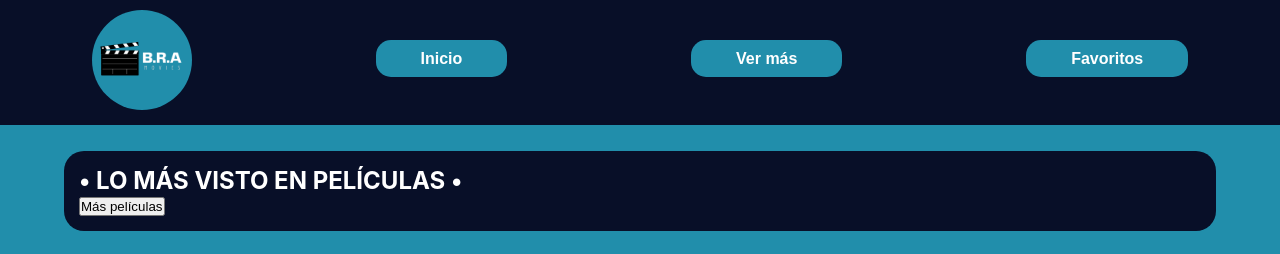
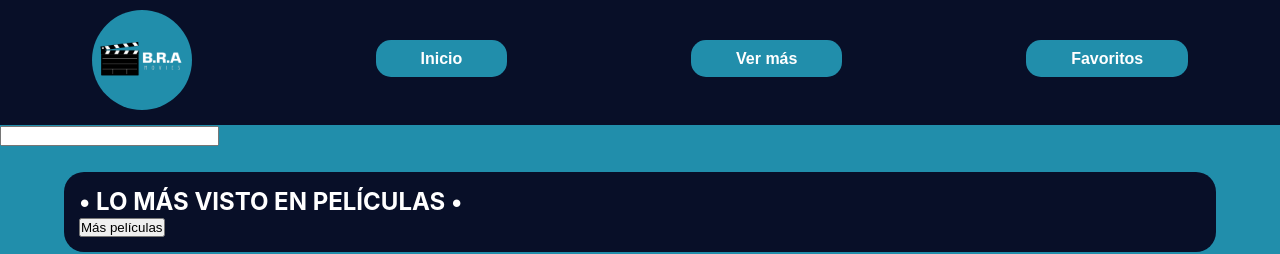
Before and after one commit to RobertoArellanoChoque/Prog3-Proyecto-Integrador, a React (Create React App) app: page /peliculasP in a window 1280 px wide. Shown: the top 254 px of the page. Built offline with nearby package versions, Linux system fonts and the light colour scheme; no server answers.

Commit message:
Primer buscador especifico

```diff
--- a/src/pages/peliculasP/PeliculasP.js
+++ b/src/pages/peliculasP/PeliculasP.js
@@ -1,19 +1,19 @@
-import React , { Component }from "react";
+import React, { Component } from "react";
 import Card from '../../components/card/Card';
-import { Link } from 'react-router-dom';
 
-class PeliculasP extends Component{
+
+class PeliculasP extends Component {
   constructor() {
     super();
     this.state = {
       cargando: true,
       popularesP: [],
       favoritos: [],
-          busqueda:[],
+      busqueda: [],
       filterBy: "",
       mas: ""
     };
-
+    console.log(this.state.busqueda)
   }
   componentDidMount() {
 
@@ -24,31 +24,82 @@ class PeliculasP extends Component{
         console.log(datos)
         return this.setState({
           popularesP: datos.results,
-              cargando:true,
+          cargando: true,
           //   mas: datos.page
         })
       })
-          .catch(err => console.log(err))}
+      .catch(err => console.log(err))
+  }
 
   agregarMas() {
     // Logica para agregar mas personajes
-            const mas = `https://api.themoviedb.org/3/movie/popular?api_key=fcb65972de75954111563f90b05f9fed&language=es&page=${this.state.mas+1}`;
+    const mas = `https://api.themoviedb.org/3/movie/popular?api_key=fcb65972de75954111563f90b05f9fed&language=es&page=${this.state.mas + 1}`;
     fetch(mas)
-              .then( res => res.json())
-              .then( data => { this.setState({
+      .then(res => res.json())
+      .then(data => {
+        this.setState({
           mas: data.page,
           popularesP: this.state.popularesP.concat(data.results)
         })
-              .catch( err => console.log(err))
+          .catch(err => console.log(err))
       })
 
   }
- render(){
+  filtrarPersonajes(filtro) {
+    const url = "https://api.themoviedb.org/3/movie/popular?api_key=fcb65972de75954111563f90b05f9fed"
+    fetch(url)
+      .then((res) => res.json())
+      .then(data => {
+        console.log(data)
+        let peliculas = data.results
+        let peliculasFiltradas = peliculas.filter((pelicula) => {
+          return pelicula.title.includes(filtro)
+        })
+        this.setState({
+          popularesP: peliculasFiltradas
+
+        })
+
+
+      })
+      .catch(err => console.log(err))
+
+  }
+
+  handleChage(e) {
+    this.setState({
+      filterBy: e.target.value
+    }, () => {
+      this.filtrarPersonajes(this.state.filterBy)
+    })
+  }
+  handleSubmit(e) {
+    e.preventDefault()
+    console.log(this.state.filterBy)
+
+
+  }
+  render() {
     return (
       <>
+        <form onSubmit={(e) => { this.handleSubmit(e) }}>
+          <label></label>
+          <input
+
+            type="text"
+            name="nombre"
+            onChange={(e) => { this.handleChage(e) }}
+            value={this.setState.filterBy}
+
+
+          />
+
+
+
+        </form>
         <div className="titulo">
           <h2>• LO MÁS VISTO EN PELÍCULAS •</h2>
-            <button className= "verMas" onClick={() => this.agregarMas()}>Más películas</button>
+          <button className="verMas" onClick={() => this.agregarMas()}>Más películas</button>
 
         </div>
 
@@ -56,8 +107,8 @@ class PeliculasP extends Component{
           {
             this.state.cargando === false ? (
               <p>Cargando</p>
-         ):
-        (this.state.popularesP.map(pelicula =>(
+            ) :
+              (this.state.popularesP.map(pelicula => (
                 <Card
                   key={pelicula.id}
                   pelicula={pelicula}
@@ -69,7 +120,8 @@ class PeliculasP extends Component{
 
       </>
 
-);}
+    );
+  }
 
 }
 
```
Lines whose indentation alone changed are shown as unchanged.
